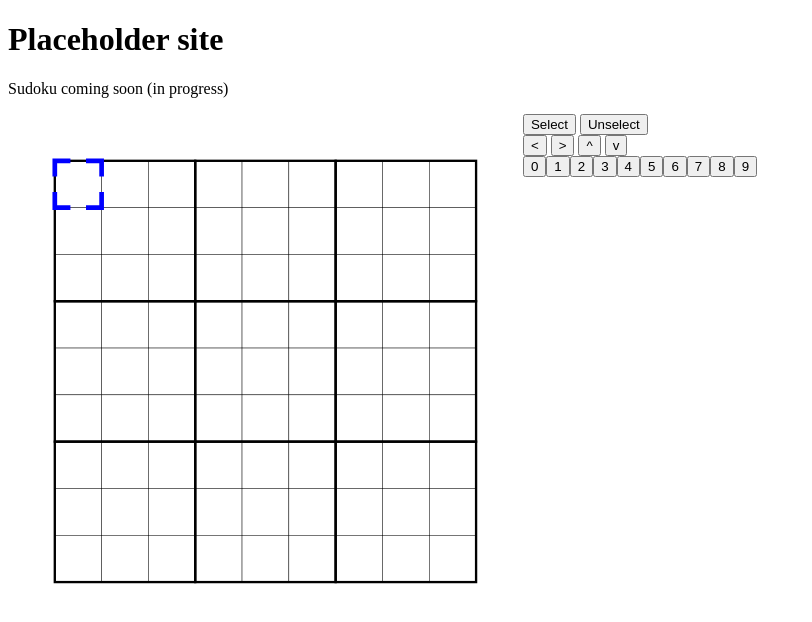
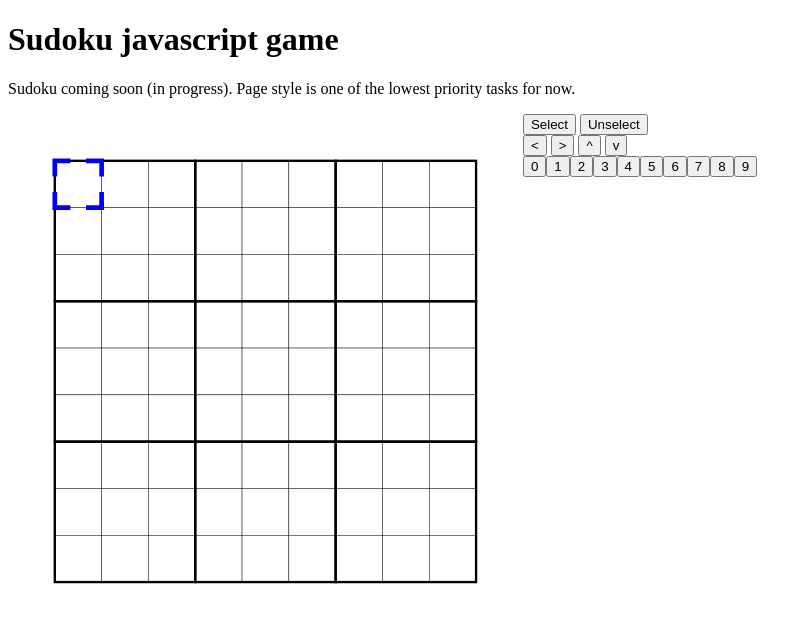
Before and after one commit to MadEwink/sudoku-js, a plain HTML site: page index.html in a window 1280 px wide. Shown: the whole page, without its empty margins (0-812 px from the left). Drawn offline with Linux system fonts and the light colour scheme.

Commit message:
Some modifications on index

```diff
--- a/index.html
+++ b/index.html
@@ -1,4 +1,4 @@
-<!doctype HTML>
+<!DOCTYPE html>
 <html>
 	<head>
 		<title>Sudoku javascript game</title>
@@ -6,8 +6,8 @@
 		<script src="/game/grid.js"></script>
 	</head>
 	<body>
-		<h1>Placeholder site</h1>
-		<p>Sudoku coming soon (in progress)</p>
+		<h1>Sudoku javascript game</h1>
+		<p>Sudoku coming soon (in progress). Page style is one of the lowest priority tasks for now.</p>
 		<div id="game-area">
 			<svg id="grid" onload=Grid.instance.generate_grid()></svg>
 			<div id="buttons">
```
